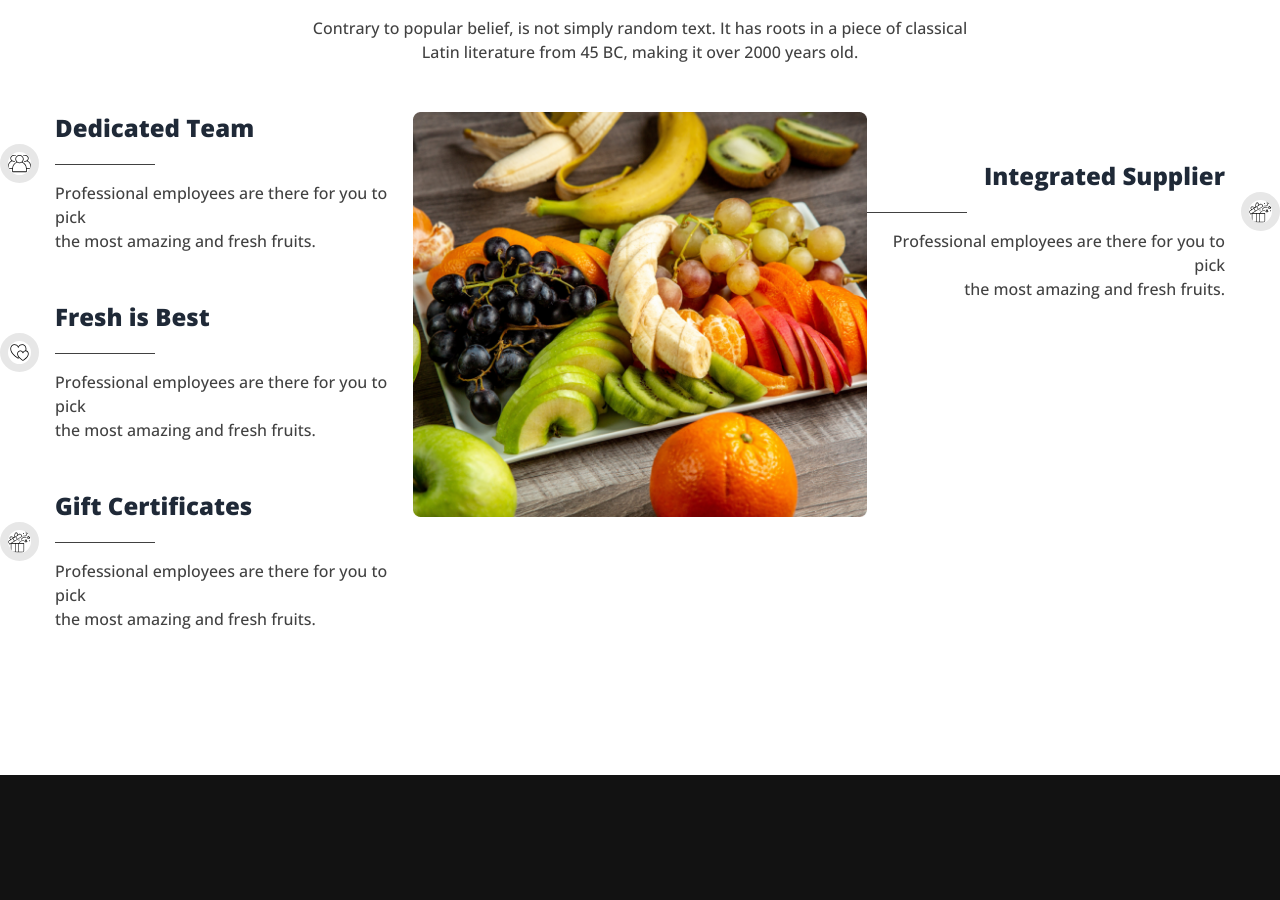
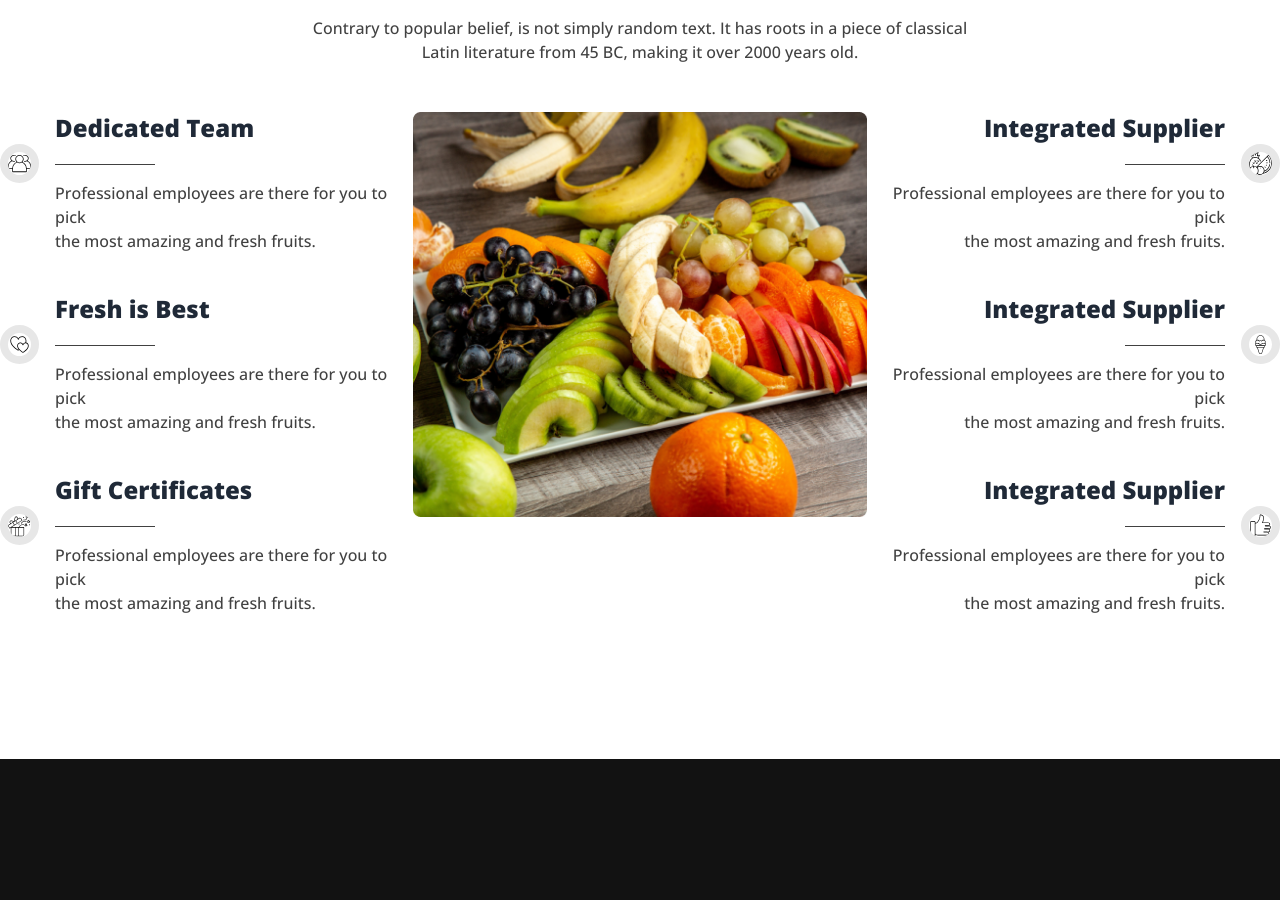
Before and after one commit to ShohanJoardder/Fruit-Brust-PHA, a plain HTML site: page index.html in a window 1280 px wide. Shown: the part 2869-3769 px from the top of the page. Drawn offline with nearby package versions, Linux system fonts and the light colour scheme.

Commit message:
about section updated

```diff
--- a/index.html
+++ b/index.html
@@ -613,7 +613,7 @@
               </div>
             </div>
             <!--  -->
-            <div class="flex gap-4 mt-12">
+            <div class="flex gap-4 mt-10">
               <div>
                 <img class="border-8 border-[#e7e7e7] rounded-full mt-8" src="images/icon-2.svg" alt="">
               </div>
@@ -624,7 +624,7 @@
               </div>
             </div>
             <!--  -->
-            <div class="flex gap-4 mt-12">
+            <div class="flex gap-4 mt-10">
               <div>
                 <img class="border-8 border-[#e7e7e7] rounded-full mt-8" src="images/icon-3.svg" alt="">
               </div>
@@ -643,14 +643,36 @@
 
           <!-- third part -->
           <div>
-            <div class="flex text-right gap-4 mt-12">
+            <div class="flex text-right gap-4">
               <div>
                 <h2 class="text-2xl font-extrabold mb-5">Integrated Supplier</h2>
-                <div class="w-[100px] h-px bg-[#121212cc] mb-4"></div>
+                <div class="w-[100px] h-px bg-[#121212cc] mb-4 ml-auto"></div>
                 <p class="font-medium text-[#121212cc]">Professional employees are there for you to pick <br> the most amazing and fresh fruits.</p>
               </div>
               <div>
-                <img class="border-8 border-[#e7e7e7] rounded-full mt-8" src="images/icon-3.svg" alt="">
+                <img class="border-8 border-[#e7e7e7] rounded-full mt-8" src="images/icon-4.svg" alt="">
+              </div>
+            </div>
+
+            <div class="flex text-right gap-4 mt-10">
+              <div>
+                <h2 class="text-2xl font-extrabold mb-5">Integrated Supplier</h2>
+                <div class="w-[100px] h-px bg-[#121212cc] mb-4 ml-auto"></div>
+                <p class="font-medium text-[#121212cc]">Professional employees are there for you to pick <br> the most amazing and fresh fruits.</p>
+              </div>
+              <div>
+                <img class="border-8 border-[#e7e7e7] rounded-full mt-8" src="images/icon-5.svg" alt="">
+              </div>
+            </div>
+
+            <div class="flex text-right gap-4 mt-10">
+              <div>
+                <h2 class="text-2xl font-extrabold mb-5">Integrated Supplier</h2>
+                <div class="w-[100px] h-px bg-[#121212cc] mb-4 ml-auto"></div>
+                <p class="font-medium text-[#121212cc]">Professional employees are there for you to pick <br> the most amazing and fresh fruits.</p>
+              </div>
+              <div>
+                <img class="border-8 border-[#e7e7e7] rounded-full mt-8" src="images/icon-6.svg" alt="">
               </div>
             </div>
           </div>
```
